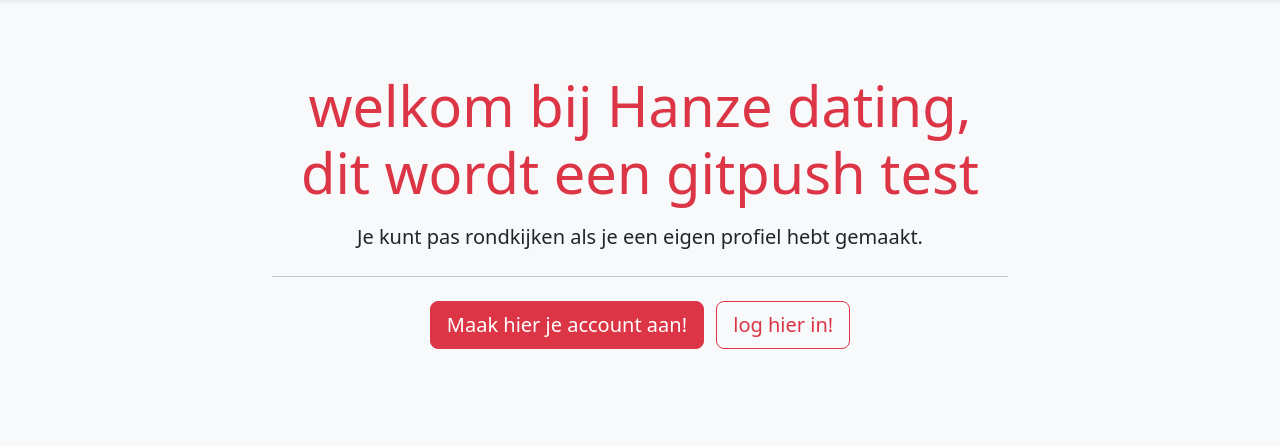
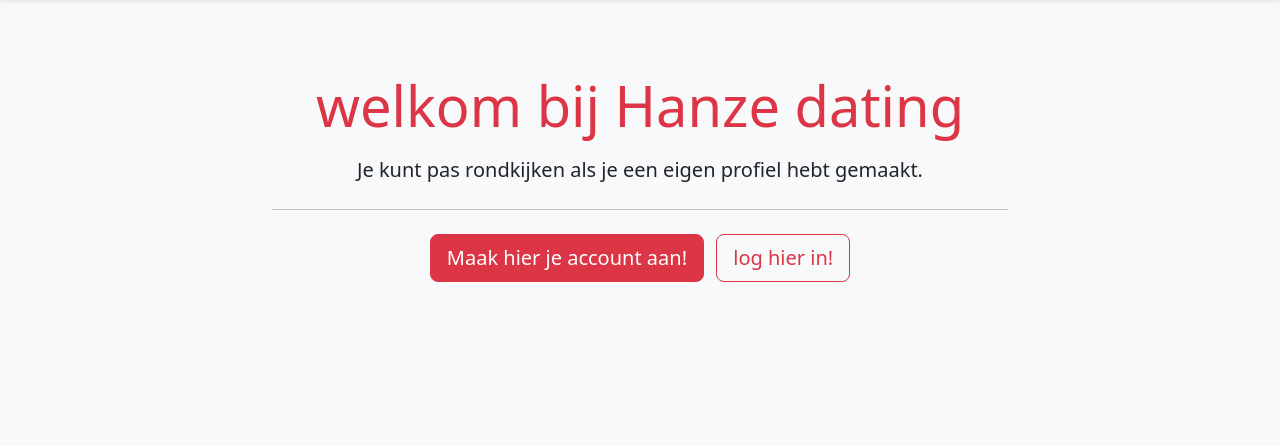
Before and after one commit to liron06/Hanze-Dating-app, a Flask app: page / in a window 1280 px wide. Shown: the part 56-502 px from the top of the page. Run offline with Flask 3, Linux system fonts and the light colour scheme.

Commit message:
Revert "test gitpush"
This reverts commit 3c6ca50c8bcf46e571ac2e39996d4a69815e8224.

```diff
--- a/app.py
+++ b/app.py
@@ -11,7 +11,7 @@ load_dotenv()
 app = Flask(__name__)
 
 #de geheime sleutel
-app.secret_key = os.getenv('SECRET_KEY')
+app.secret_key = 'SECRET_KEY'
 
 #voor makkelijk db te openen
 def get_db_connection():
--- a/templates/index.html
+++ b/templates/index.html
@@ -3,7 +3,7 @@
 {% block content %}
 <div class="row justify-content-center text-center mt-5">
     <div class="col-md-8">
-        <h1 class="display-4 text-danger"> welkom bij Hanze dating, dit wordt een gitpush test</h1>
+        <h1 class="display-4 text-danger"> welkom bij Hanze dating</h1>
         <p class="lead mt-3">Je kunt pas rondkijken als je een eigen profiel hebt gemaakt.</p>
         <hr class="my-4">
 
```
